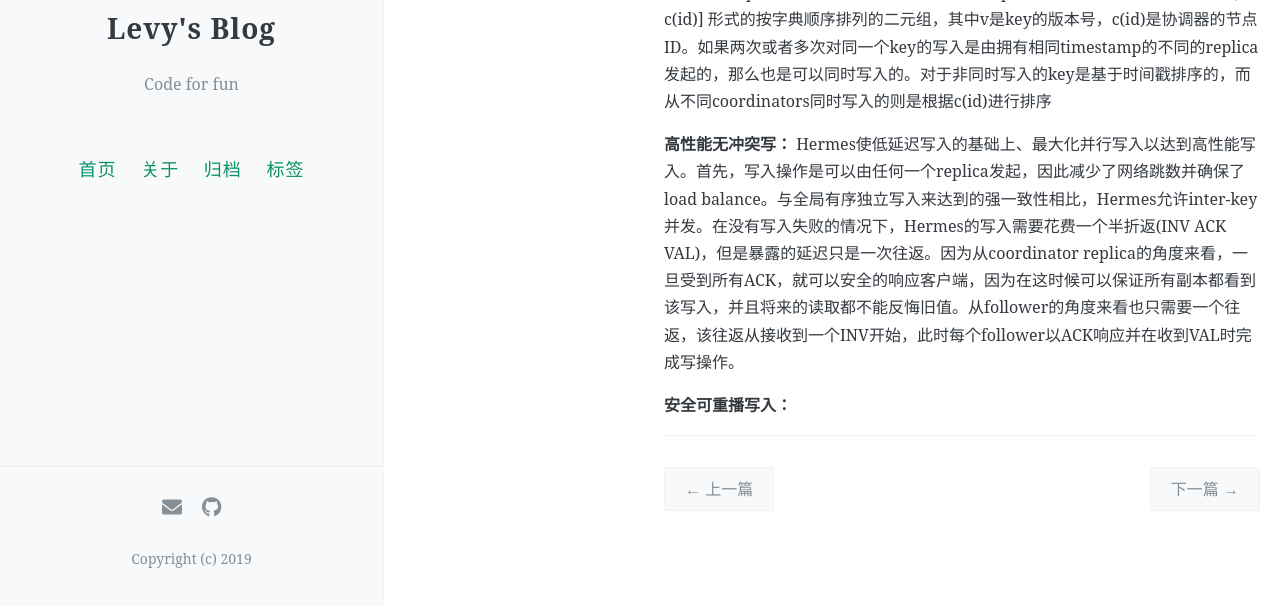
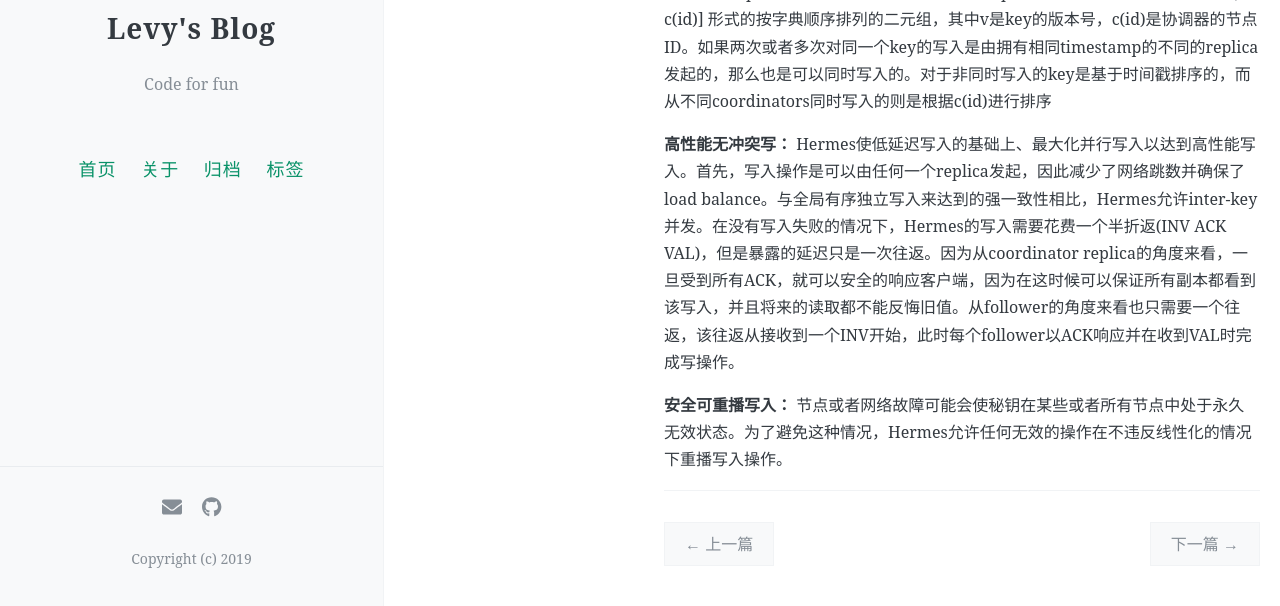
Before and after one commit to levy5307/blog, a Jekyll site: the page built from _posts/2020-07-12-Hermes.md, in a window 1280 px wide and 900 px high, scrolled down 2078 px, cut to the strip 294-900 px from the top of the window. Built offline with Jekyll 4.4.1, drawn with Linux system fonts in a browser that asks for light colours; comment, search, counter and statistics services are not loaded.

Commit message:
update Hermes

```diff
--- a/_posts/2020-07-12-Hermes.md
+++ b/_posts/2020-07-12-Hermes.md
@@ -59,4 +59,4 @@ Hemers是一种可靠的基于成员资格的广播协议，提供高吞吐和
 
 **高性能无冲突写：** Hermes使低延迟写入的基础上、最大化并行写入以达到高性能写入。首先，写入操作是可以由任何一个replica发起，因此减少了网络跳数并确保了load balance。与全局有序独立写入来达到的强一致性相比，Hermes允许inter-key并发。在没有写入失败的情况下，Hermes的写入需要花费一个半折返(INV ACK VAL)，但是暴露的延迟只是一次往返。因为从coordinator replica的角度来看，一旦受到所有ACK，就可以安全的响应客户端，因为在这时候可以保证所有副本都看到该写入，并且将来的读取都不能反悔旧值。从follower的角度来看也只需要一个往返，该往返从接收到一个INV开始，此时每个follower以ACK响应并在收到VAL时完成写操作。
 
-**安全可重播写入：**
+**安全可重播写入：** 节点或者网络故障可能会使秘钥在某些或者所有节点中处于永久无效状态。为了避免这种情况，Hermes允许任何无效的操作在不违反线性化的情况下重播写入操作。
```
